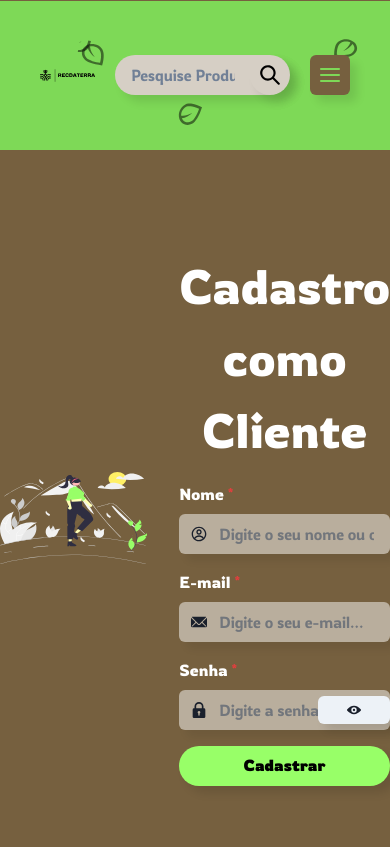
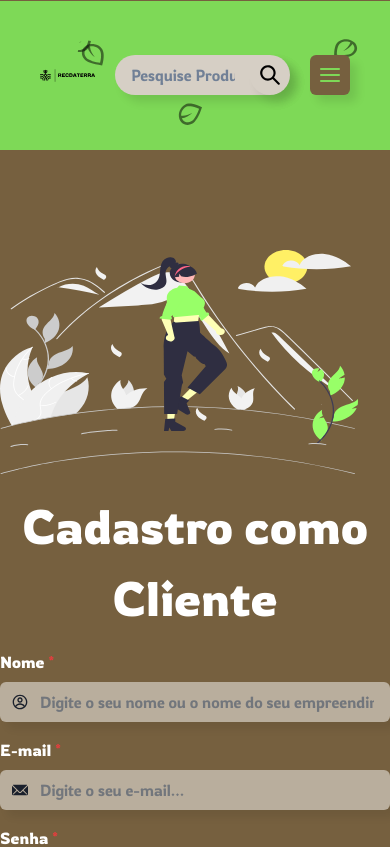
Before and after one commit to SIN-disciplina-PI3/RecDaTerra_FrontEnd, a React (Vite) app: page /cadastrocliente in a window 390 px wide. Shown: the top 847 px of the page. Built offline with nearby package versions, Linux system fonts and the light colour scheme.

Commit message:
Melhorando responsividade  Cadastro Cliente

```diff
--- a/src/pages/CadastroCliente/CadastroCliente.jsx
+++ b/src/pages/CadastroCliente/CadastroCliente.jsx
@@ -1,26 +1,23 @@
 /* eslint-disable react/no-children-prop */
 import { useState } from "react";
 import { Link as RouterLink } from "react-router-dom";
-import { Flex, Box, FormControl, FormLabel, Input, InputGroup, InputLeftElement, InputRightElement, Button} from "@chakra-ui/react";
+import { Flex, Box, FormControl, FormLabel, Input, InputGroup, InputLeftElement, InputRightElement, Button } from "@chakra-ui/react";
 import { EmailIcon, LockIcon, ViewIcon, ViewOffIcon } from '@chakra-ui/icons';
 import VetorCliente from '../../img/VetorCliente.svg';
 import { CgProfile } from "react-icons/cg";
 
-
 function CadastroCliente() {
   const [show, setShow] = useState(false);
 
-
   return (
     <div className='container'>
-      <Flex justify="center" align="center" mt={100}>
+      <Flex justify="center" align="center" mt={100} flexDirection={{ base: 'column', md: 'row' }}>
 
         <Box className='left-panel' mr={8}>
-            <img src={VetorCliente} alt="Vetor Produtor" />
+          <img src={VetorCliente} alt="Vetor Cliente" />
         </Box>
 
-
-          <Box className='right-panel'>
+        <Box className='right-panel' mt={[4, 0]} ml={[0, 4]} mr={[0, 8]} mb={[4, 0]}>
           <Flex direction="column" align="stretch" maxW="600px">
             <div className="title">
               <Box color={'white'} mb={4} textAlign="center">
@@ -61,7 +58,6 @@ function CadastroCliente() {
                 />
               </InputGroup>
             </FormControl>
-
 
             <FormControl isRequired>
               <FormLabel color="white" fontWeight="regular">Senha</FormLabel>
```
Lines whose indentation alone changed are shown as unchanged.
